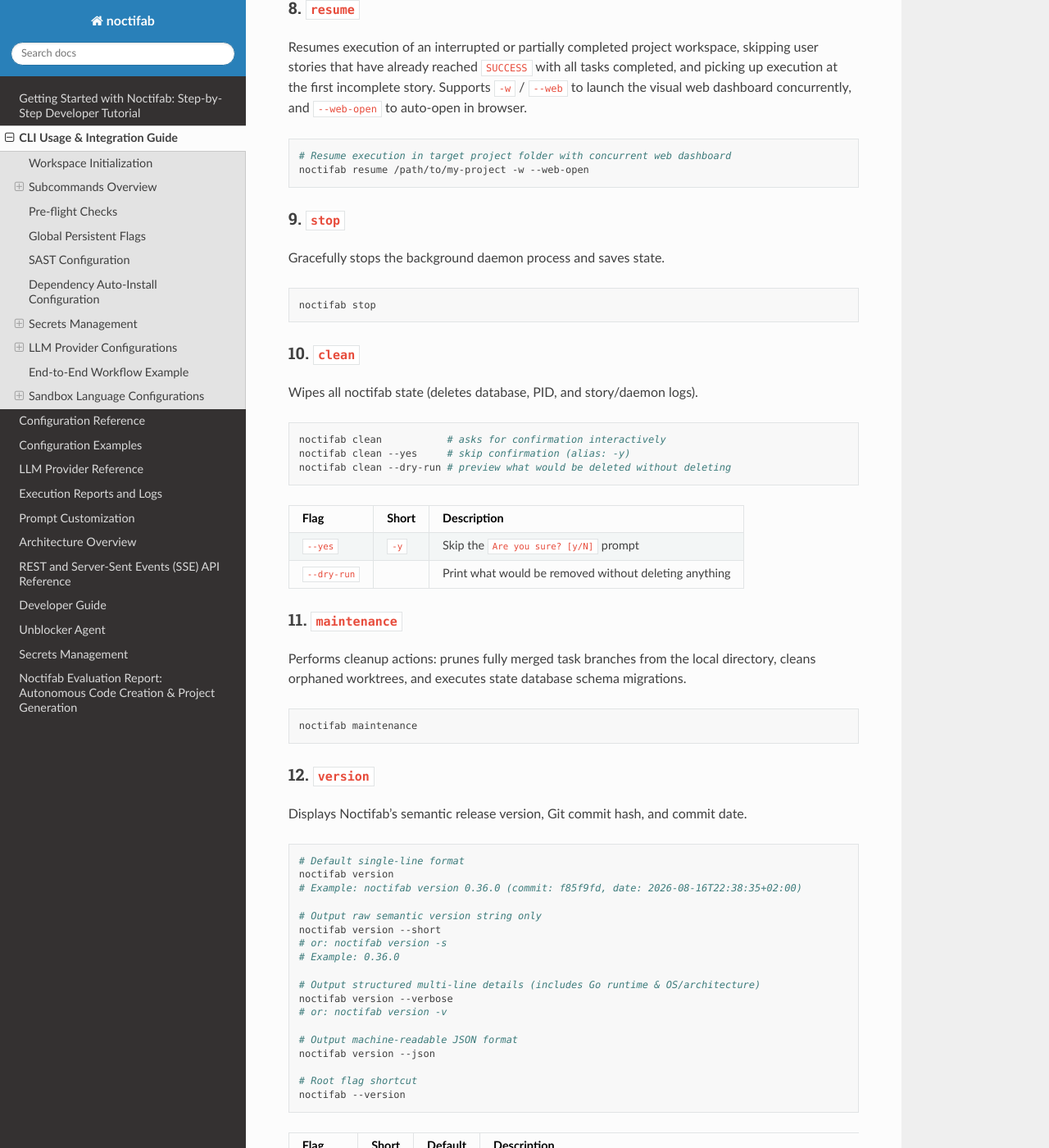
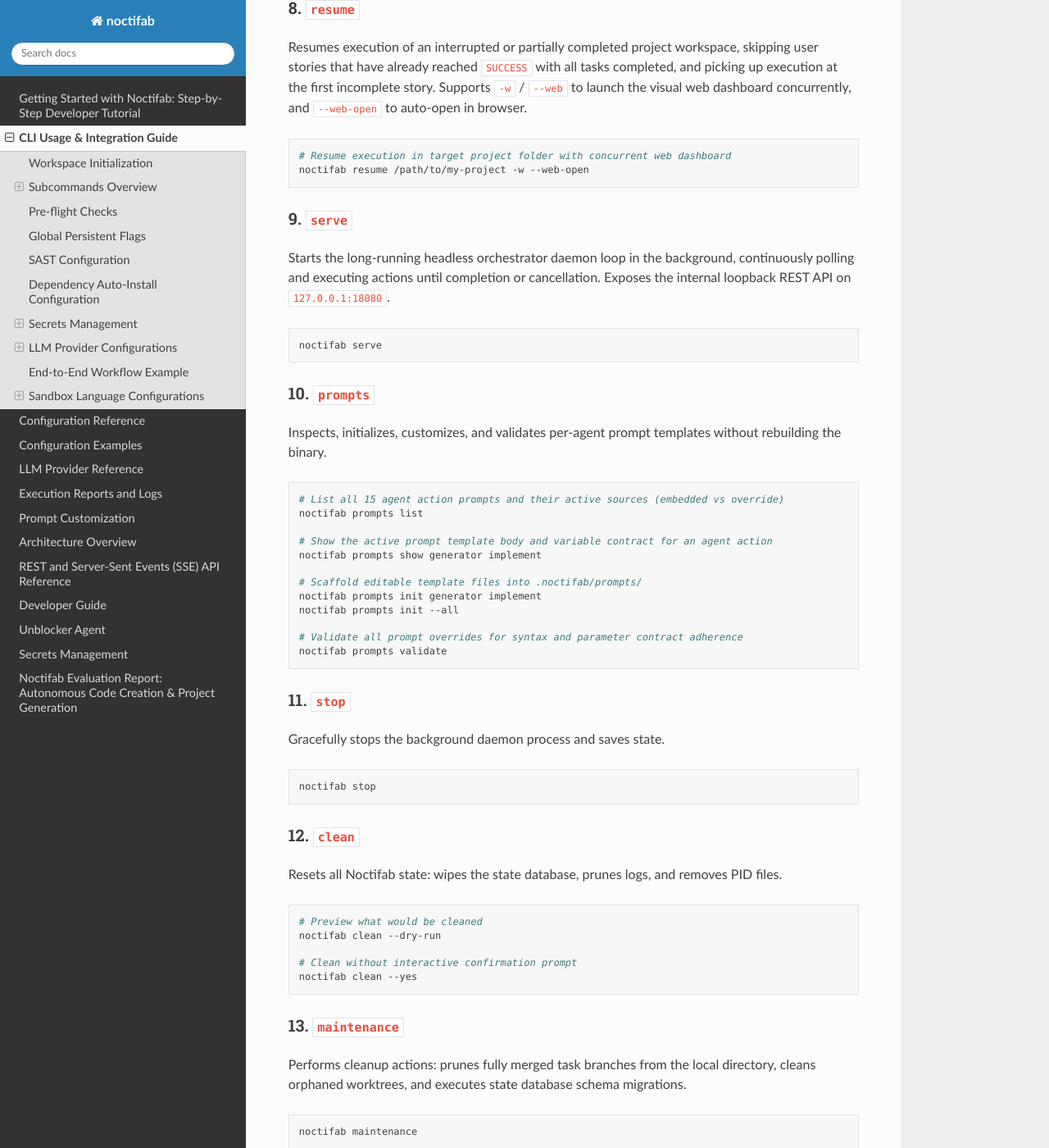
Before and after one commit to diegojromerolopez/noctifab, a Sphinx documentation site: the page built from docs/cli_usage.md, in a window 1280 px wide and 1400 px high, scrolled down 4290 px. Shown: the whole window at 82% size. Built offline with Sphinx 7.4.7 and the Read the Docs theme 3.1.0, drawn with Linux system fonts in a browser that asks for light colours; some of the changed text lies outside the part shown.

Commit message:
docs(cli): document complete 14-command inventory across README, SPEC, and cli_usage
- Added explicit documentation for serve and prompts commands in docs/cli_usage.md, README.md, and SPEC.md
- Removed obsolete references to create and start-one

````diff
--- a/docs/cli_usage.md
+++ b/docs/cli_usage.md
@@ -158,44 +158,63 @@
 noctifab resume /path/to/my-project -w --web-open
 ```
 
-### 9. `stop`
+### 9. `serve`
+Starts the long-running headless orchestrator daemon loop in the background, continuously polling and executing actions until completion or cancellation. Exposes the internal loopback REST API on `127.0.0.1:18080`.
+```bash
+noctifab serve
+```
+
+### 10. `prompts`
+Inspects, initializes, customizes, and validates per-agent prompt templates without rebuilding the binary.
+```bash
+# List all 15 agent action prompts and their active sources (embedded vs override)
+noctifab prompts list
+
+# Show the active prompt template body and variable contract for an agent action
+noctifab prompts show generator implement
+
+# Scaffold editable template files into .noctifab/prompts/
+noctifab prompts init generator implement
+noctifab prompts init --all
+
+# Validate all prompt overrides for syntax and parameter contract adherence
+noctifab prompts validate
+```
+
+### 11. `stop`
 Gracefully stops the background daemon process and saves state.
 ```bash
 noctifab stop
 ```
 
-### 10. `clean`
-Wipes all noctifab state (deletes database, PID, and story/daemon logs).
+### 12. `clean`
+Resets all Noctifab state: wipes the state database, prunes logs, and removes PID files.
+```bash
+# Preview what would be cleaned
+noctifab clean --dry-run
 
-```bash
-noctifab clean           # asks for confirmation interactively
-noctifab clean --yes     # skip confirmation (alias: -y)
-noctifab clean --dry-run # preview what would be deleted without deleting
+# Clean without interactive confirmation prompt
+noctifab clean --yes
 ```
 
-| Flag | Short | Description |
-|------|-------|-------------|
-| `--yes` | `-y` | Skip the `Are you sure? [y/N]` prompt |
-| `--dry-run` | | Print what would be removed without deleting anything |
-
-### 11. `maintenance`
+### 13. `maintenance`
 Performs cleanup actions: prunes fully merged task branches from the local directory, cleans orphaned worktrees, and executes state database schema migrations.
 ```bash
 noctifab maintenance
 ```
 
-### 12. `version`
+### 14. `version`
 Displays Noctifab's semantic release version, Git commit hash, and commit date.
 
 ```bash
 # Default single-line format
 noctifab version
-# Example: noctifab version 0.36.0 (commit: f85f9fd, date: 2026-08-16T22:38:35+02:00)
+# Example: noctifab version 0.37.0 (commit: f85f9fd, date: 2026-08-17T12:35:00+02:00)
 
 # Output raw semantic version string only
 noctifab version --short
 # or: noctifab version -s
-# Example: 0.36.0
+# Example: 0.37.0
 
 # Output structured multi-line details (includes Go runtime & OS/architecture)
 noctifab version --verbose
@@ -218,7 +237,7 @@
 
 ## Pre-flight Checks
 
-`noctifab start` and `noctifab start-one` run a short pre-flight checklist before launching the daemon and print one line per check:
+`noctifab start` runs a short pre-flight checklist before launching the daemon and prints one line per check:
 
 ```
 Running pre-flight checks...
````
Also changed, not shown: README.md (+2 -0 lines), SPEC.md (+10 -2 lines).
